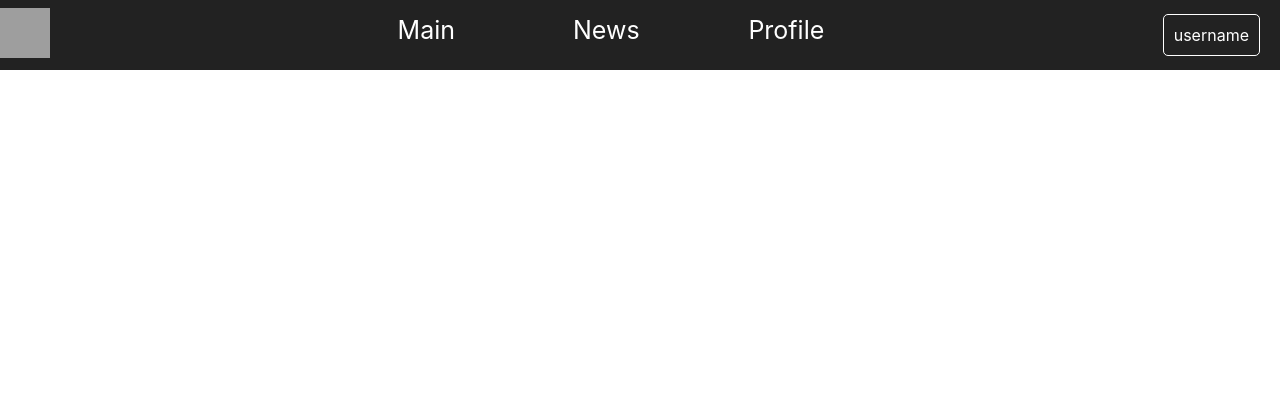
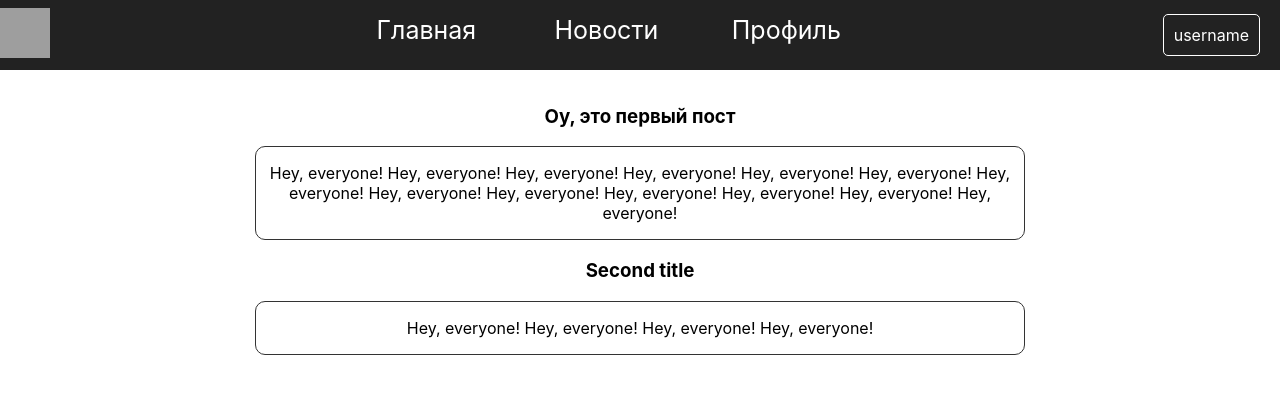
Before and after one commit to ibulavsky/Authentification, a React (Create React App) app: page /posts in a window 1280 px wide. Shown: the top 394 px of the page. Built offline with nearby package versions, Linux system fonts and the light colour scheme; grey boxes are pictures that could not be loaded.

Commit message:
Added Posts and PostElement Components(UI).

```diff
--- a/src/App.js
+++ b/src/App.js
@@ -4,12 +4,14 @@ import Header from "./Components/Header/Header";
 import Main from "./Components/Main/Main";
 import Profile from "./Components/Profile/Profile";
 import {Route} from "react-router-dom";
+import Posts from "./Components/Posts/Posts";
 
 function App() {
     return (
         <div className="App">
             <Header login={'username'}/>
             <Route path={'/ '} component={() => <Main/>}/>
+            <Route path={'/posts'} component={() => <Posts/>}/>
             <Route path={'/profile'} component={() => <Profile/>}/>
         </div>
     );
--- a/src/BLL/postsReducer.js
+++ b/src/BLL/postsReducer.js
@@ -1,12 +1,21 @@
 export const GET_POSTS = 'TEST-APP/GET-POSTS';
 
 const initialState = {
-    posts: [{
-        userId: 1,
-        id: 1,
-        title: 'some-title',
-        body: 'Hey, everyone! Hey, everyone! Hey, everyone! Hey, everyone!'
-    },],
+    posts: [
+        {
+            userId: 1,
+            id: 1,
+            title: 'Оу, это первый пост',
+            body: 'Hey, everyone! Hey, everyone! Hey, everyone! Hey, everyone! Hey, everyone! Hey, everyone! ' +
+                'Hey, everyone! Hey, everyone! Hey, everyone! Hey, everyone! Hey, everyone! Hey, everyone! ' +
+                'Hey, everyone!'
+        }, {
+            userId: 2,
+            id: 2,
+            title: 'Second title',
+            body: 'Hey, everyone! Hey, everyone! Hey, everyone! Hey, everyone!'
+        },
+    ],
     postsPage: 1,
 };
 
--- a/src/Components/Header/Header.jsx
+++ b/src/Components/Header/Header.jsx
@@ -11,13 +11,13 @@ const Header = (props) => {
             </span>
             <span className={styles.linkWrapper}>
                  <li className={styles.block}>
-                <NavLink to='/ '>Main</NavLink>
+                <NavLink to='/ '>Главная</NavLink>
             </li>
             <li className={styles.block}>
-                <NavLink to="/posts">News</NavLink>
+                <NavLink to="/posts">Новости</NavLink>
             </li>
             <li className={styles.block}>
-                <NavLink to="/profile">Profile</NavLink>
+                <NavLink to="/profile">Профиль</NavLink>
             </li>
             </span>
             <span className={styles.login}>
--- /dev/null
+++ b/src/Components/Posts/Post/Post.module.css
@@ -0,0 +1,15 @@
+.wrapper {
+    display: flex;
+    flex-direction: column;
+    align-items: center;
+}
+
+.title {
+
+}
+
+.content {
+    width: 60%;
+    border: 1px solid #333333;
+    border-radius: 10px;
+}
--- /dev/null
+++ b/src/Components/Posts/Post/PostElement.jsx
@@ -0,0 +1,17 @@
+import React from 'react';
+import styles from './Post.module.css';
+
+const PostElement = (props) => {
+    return (
+        <section className={styles.wrapper}>
+            <div className={styles.title}>
+                <h3>{props.title}</h3>
+            </div>
+            <div className={styles.content}>
+                <p>{props.content}</p>
+            </div>
+        </section>
+    )
+};
+
+export default PostElement;
--- /dev/null
+++ b/src/Components/Posts/Posts.jsx
@@ -0,0 +1,25 @@
+import React from 'react';
+import styles from './Posts.module.css';
+import PostElement from "./Post/PostElement";
+import {connect} from "react-redux";
+
+const Posts = (props) => {
+    let posts = props.posts.map((p) => <PostElement
+        title={p.title}
+        content={p.body}
+    />);
+    return (
+        <section className={styles.wrapper}>
+            <p>
+                {posts}
+            </p>
+        </section>
+    )
+};
+
+const mapStateToProps = (state) => ({
+        posts: state.posts.posts
+    }
+);
+
+export default connect(mapStateToProps, null)(Posts);
--- /dev/null
+++ b/src/Components/Posts/Posts.module.css
@@ -0,0 +1,3 @@
+.wrapper {
+
+}
```
